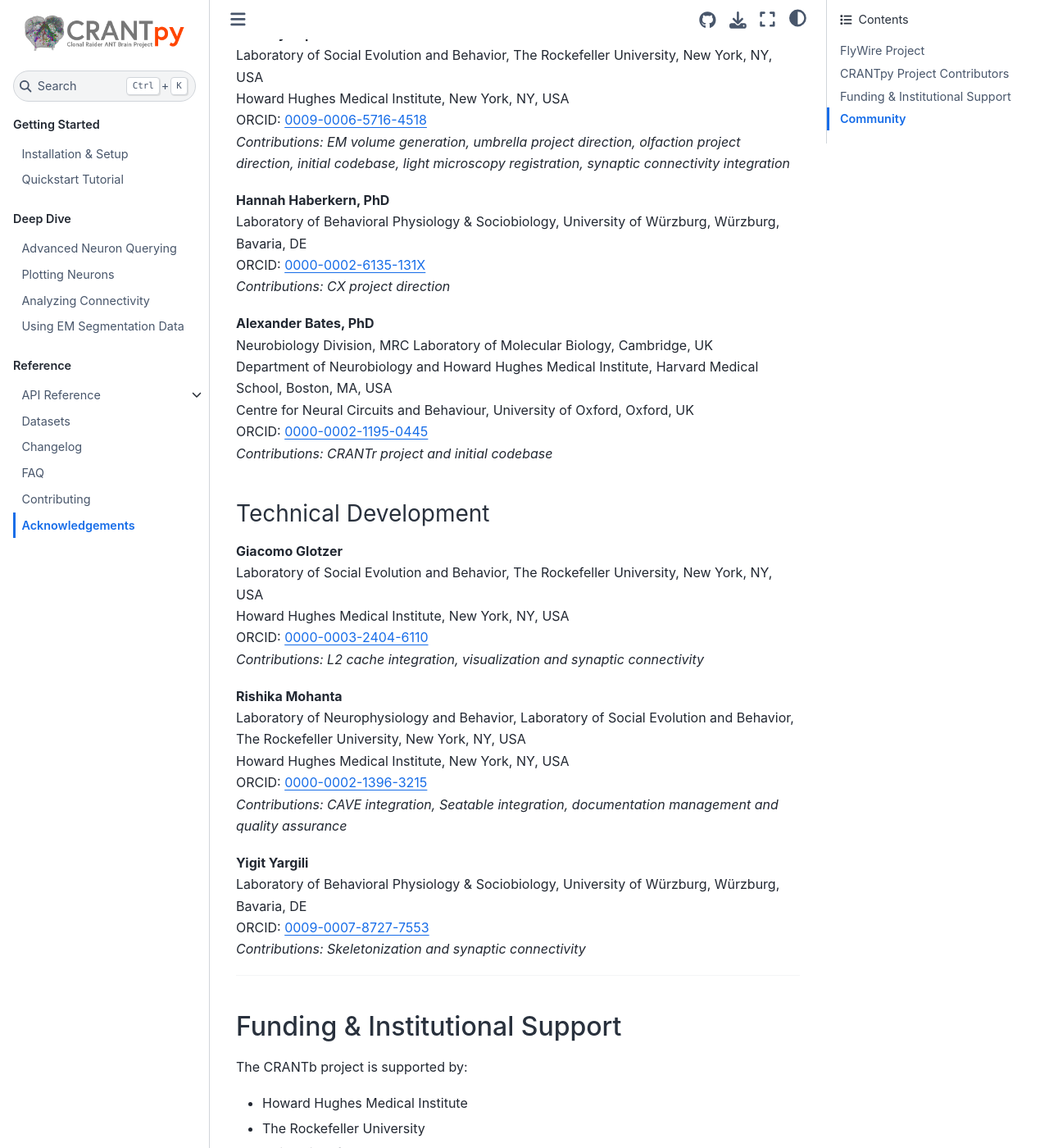
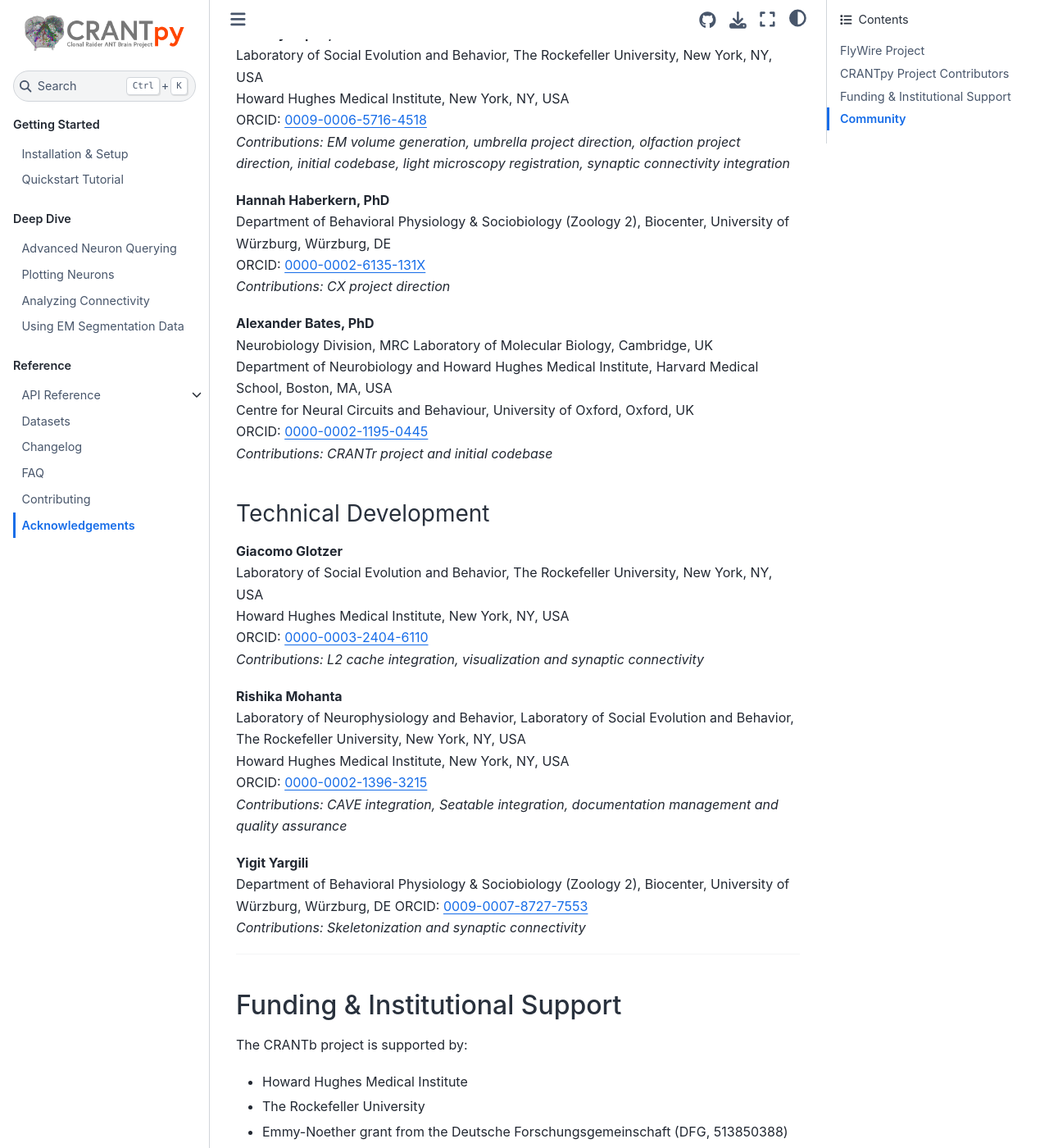
Before and after one commit to Social-Evolution-and-Behavior/crantpy, a Jupyter Book: the page built from docs/acknowledgements.md, in a window 1280 px wide and 1400 px high, scrolled down 1084 px. Shown: the whole window at 82% size. Built offline with Jupyter Book 1.0.4 settings and Sphinx 7.4.7 and the Sphinx Book theme 1.1.4, drawn with Linux system fonts in a browser that asks for light colours; pages that are not in the unit, such as notebooks, are missing from menus; some of the changed text lies outside the part shown.

Commit message:
fixed acknowledegements

```diff
--- a/docs/acknowledgements.md
+++ b/docs/acknowledgements.md
@@ -28,14 +28,14 @@
 
 ### Project Leadership & Core Development
 
-**Lindsey Lopes**
+**Lindsey Lopes, PhD**
 Laboratory of Social Evolution and Behavior, The Rockefeller University, New York, NY, USA
 Howard Hughes Medical Institute, New York, NY, USA
 ORCID: [0009-0006-5716-4518](https://orcid.org/0009-0006-5716-4518)
 *Contributions: EM volume generation, umbrella project direction, olfaction project direction, initial codebase, light microscopy registration, synaptic connectivity integration*
 
 **Hannah Haberkern, PhD**
-Laboratory of Behavioral Physiology & Sociobiology, University of Würzburg, Würzburg, Bavaria, DE
+Department of Behavioral Physiology & Sociobiology (Zoology 2), Biocenter, University of Würzburg, Würzburg, DE
 ORCID: [0000-0002-6135-131X](https://orcid.org/0000-0002-6135-131X)
 *Contributions: CX project direction*
 
@@ -61,7 +61,7 @@
 *Contributions: CAVE integration, Seatable integration, documentation management and quality assurance*
 
 **Yigit Yargili**
-Laboratory of Behavioral Physiology & Sociobiology, University of Würzburg, Würzburg, Bavaria, DE
+Department of Behavioral Physiology & Sociobiology (Zoology 2), Biocenter, University of Würzburg, Würzburg, DE
 ORCID: [0009-0007-8727-7553](https://orcid.org/0009-0007-8727-7553)
 *Contributions: Skeletonization and synaptic connectivity*
 
@@ -73,7 +73,7 @@
 
 - Howard Hughes Medical Institute
 - The Rockefeller University
-- University of Würzburg
+- Emmy-Noether grant from the Deutsche Forschungsgemeinschaft (DFG, 513850388) to Hannah Haberkern
 - MRC Laboratory of Molecular Biology
 
 ---
```
